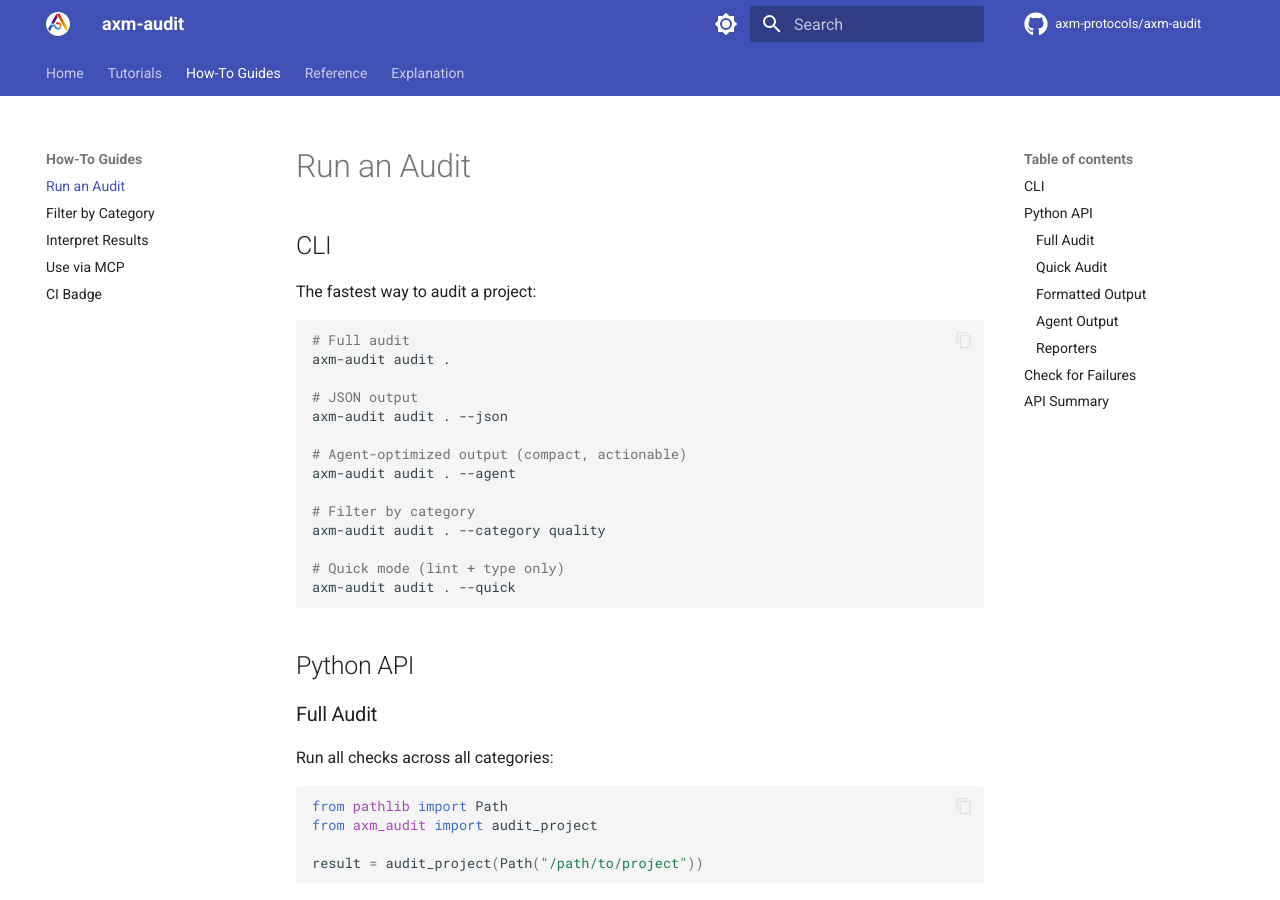
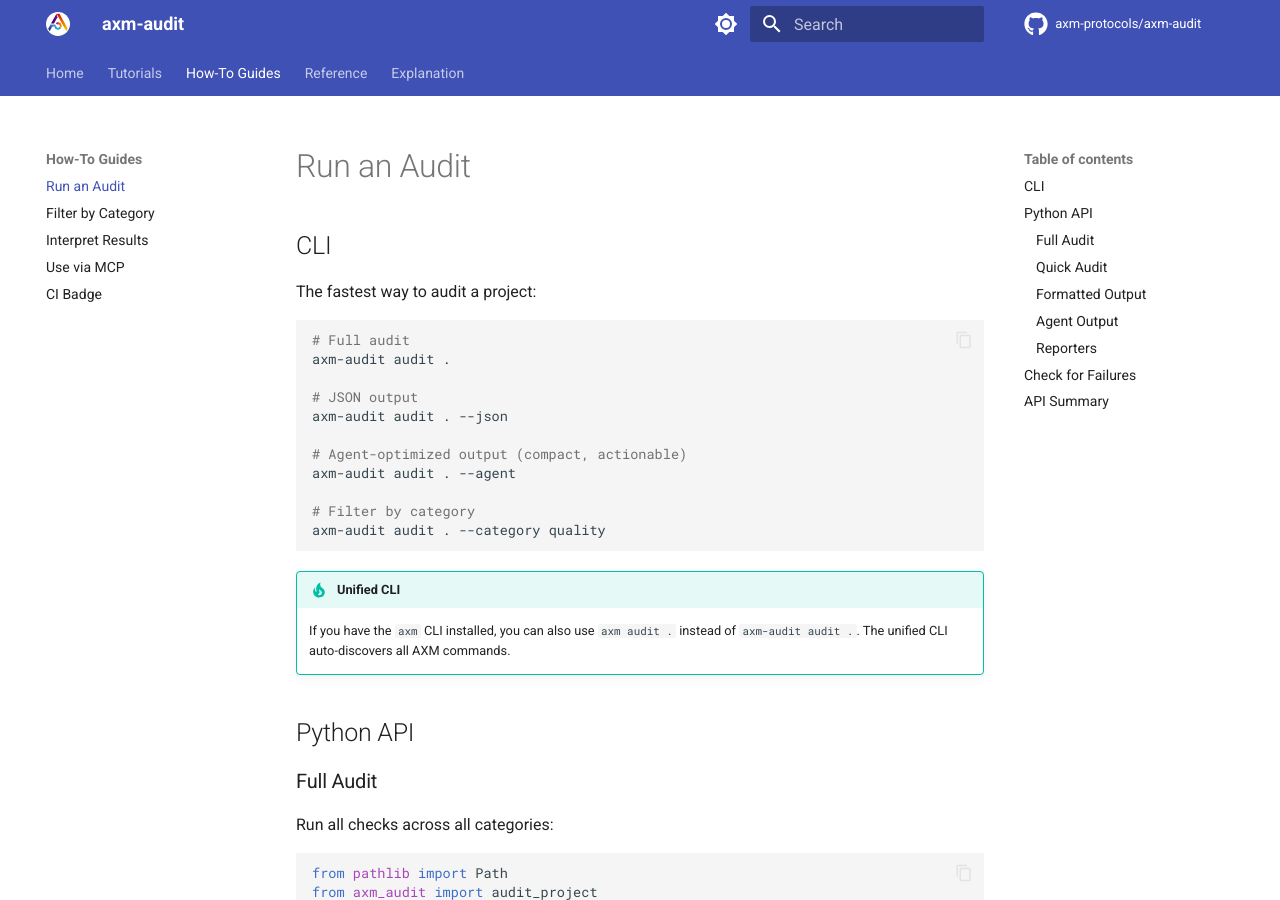
Before and after one commit to axm-protocols/axm-audit, an MkDocs documentation site: the page built from docs/howto/audit.md, in a window 1280 px wide and 900 px high. Built offline with MkDocs 1.6.1 and Material for MkDocs 9.7.7, drawn with Linux system fonts in a browser that asks for light colours; comment, search, counter and statistics services are not loaded.

Commit message:
docs: add unified CLI usage and fix stale --quick CLI reference
- Add `axm audit .` (unified CLI) mention to README, index.md, getting-started
  tutorial, and howto/audit.md
- Remove non-existent `--quick` CLI flag from howto/audit.md
  (quick mode exists only in the Python API, not the CLI)
- Add admonition tip about unified CLI in howto/audit.md

````diff
--- a/docs/howto/audit.md
+++ b/docs/howto/audit.md
@@ -16,10 +16,11 @@ axm-audit audit . --agent
 
 # Filter by category
 axm-audit audit . --category quality
+```
 
-# Quick mode (lint + type only)
-axm-audit audit . --quick
-```
+!!! tip "Unified CLI"
+    If you have the `axm` CLI installed, you can also use `axm audit .` instead
+    of `axm-audit audit .`. The unified CLI auto-discovers all AXM commands.
 
 ## Python API
 
````
Also changed, not shown: README.md (+0 -2 lines), docs/index.md (+3 -0 lines), docs/tutorials/getting-started.md (+3 -0 lines).
